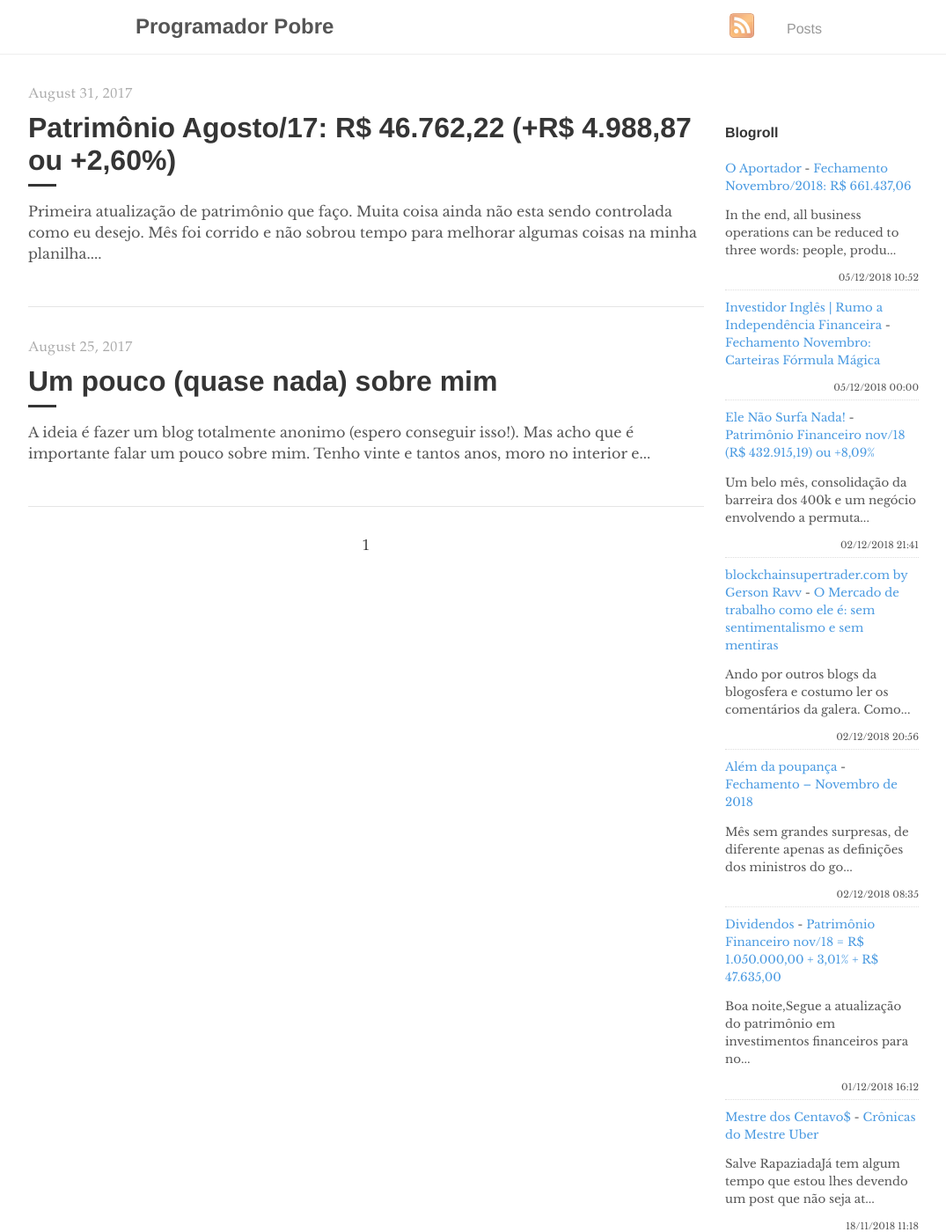
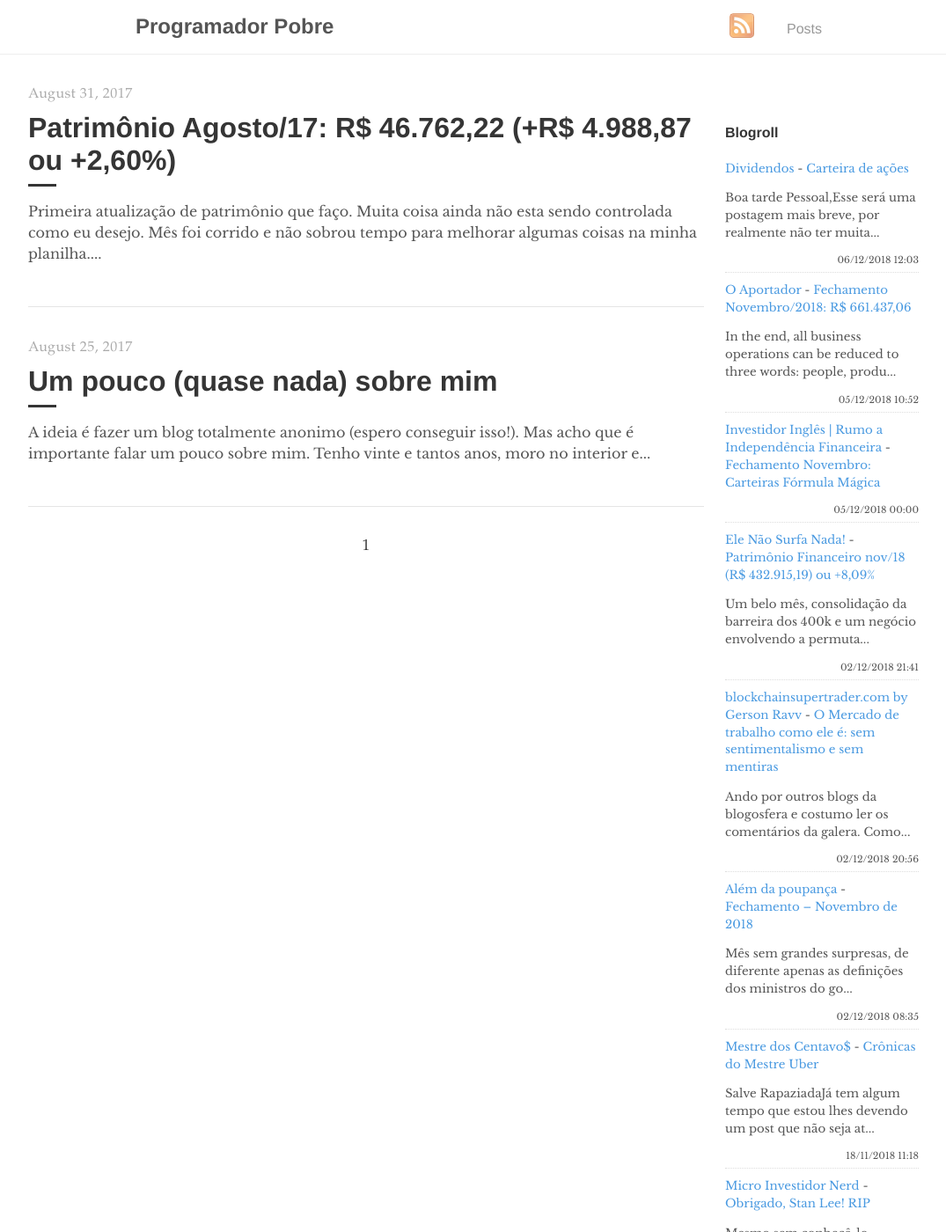
Before and after one commit to programadorpobre/programadorpobre.github.io, a Jekyll site: the page built from index.html, in a window 1280 px wide and 1400 px high. Shown: the whole window at 88% size, without its empty margins (96-1171 px from the left). Built offline with Jekyll 4.4.1, drawn with Linux system fonts in a browser that asks for light colours; the list of posts is cut into pages by our own code; comment, search, counter and statistics services are not loaded.

Commit message:
[ci skip] travis #488

```diff
--- a/_includes/feed-entries.html
+++ b/_includes/feed-entries.html
@@ -1,3 +1,8 @@
+<div class="feed-entry">
+    <a class="feed-entry-site-name" href="http://bonsdividendos.blogspot.com/">Dividendos</a> - <a class="feed-entry-title" href="http://bonsdividendos.blogspot.com/2018/12/carteira-de-acoes.html">Carteira de ações</a>
+    <p class="feed-entry-summary">Boa tarde Pessoal,Esse será uma postagem mais breve, por realmente não ter muita...</p>
+    <time datetime="2018-12-06T12:03:00.000-08:00">06/12/2018 12:03</time>
+</div>
 <div class="feed-entry">
     <a class="feed-entry-site-name" href="https://oaportadorfinanceiro.blogspot.com/">O Aportador</a> - <a class="feed-entry-title" href="https://oaportadorfinanceiro.blogspot.com/2018/12/fechamento-novembro2018-r-66143706.html">Fechamento Novembro/2018: R$ 661.437,06</a>
     <p class="feed-entry-summary">In the end, all business operations can be reduced to three words: people, produ...</p>
@@ -24,11 +29,6 @@
     <time datetime="2018-12-02T08:35:00.001-02:00">02/12/2018 08:35</time>
 </div>
 <div class="feed-entry">
-    <a class="feed-entry-site-name" href="http://bonsdividendos.blogspot.com/">Dividendos</a> - <a class="feed-entry-title" href="http://bonsdividendos.blogspot.com/2018/12/patrimonio-financeiro-nov18-r-105000000.html">Patrimônio Financeiro nov/18 = R$ 1.050.000,00 + 3,01% + R$ 47.635,00</a>
-    <p class="feed-entry-summary">Boa noite,Segue a atualização do patrimônio em investimentos financeiros para no...</p>
-    <time datetime="2018-12-01T16:12:00.001-08:00">01/12/2018 16:12</time>
-</div>
-<div class="feed-entry">
     <a class="feed-entry-site-name" href="https://mestredoscentavos.blogspot.com/">Mestre dos Centavo$</a> - <a class="feed-entry-title" href="https://mestredoscentavos.blogspot.com/2018/11/cronicas-do-mestre-uber.html">Crônicas do Mestre Uber</a>
     <p class="feed-entry-summary">Salve RapaziadaJá tem algum tempo que estou lhes devendo um post que não seja at...</p>
     <time datetime="2018-11-18T11:18:00.001-08:00">18/11/2018 11:18</time>
```
